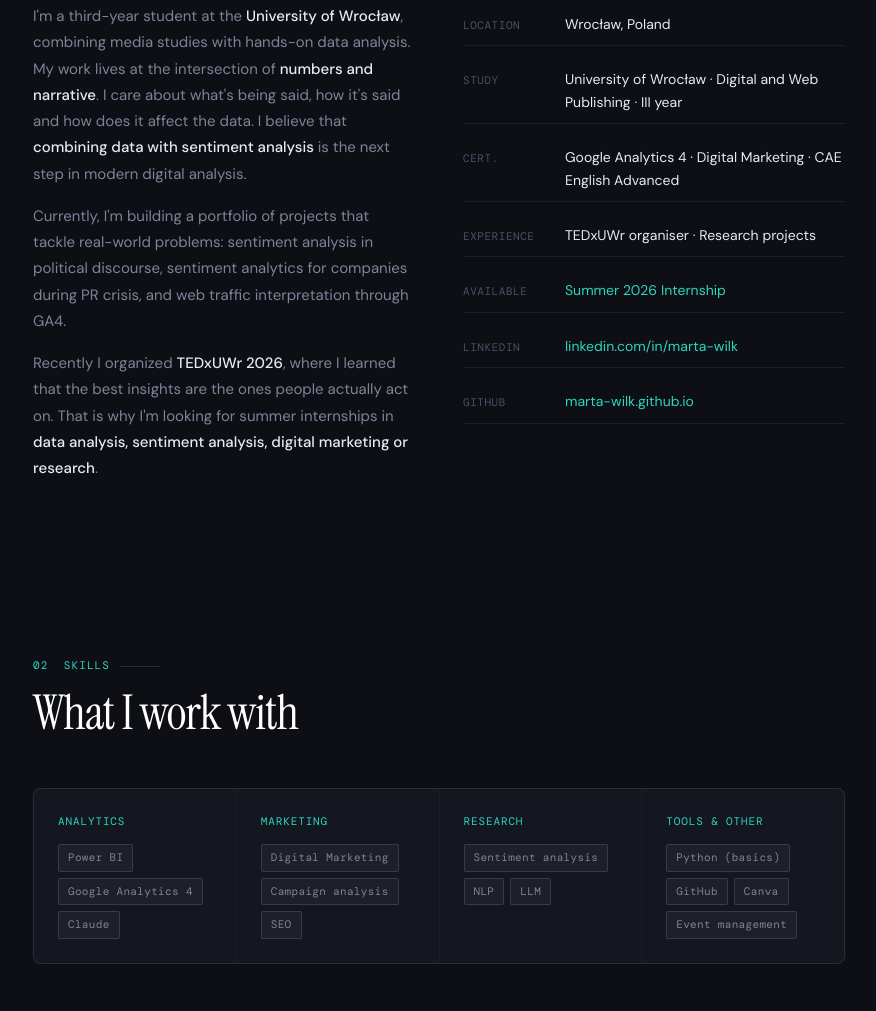
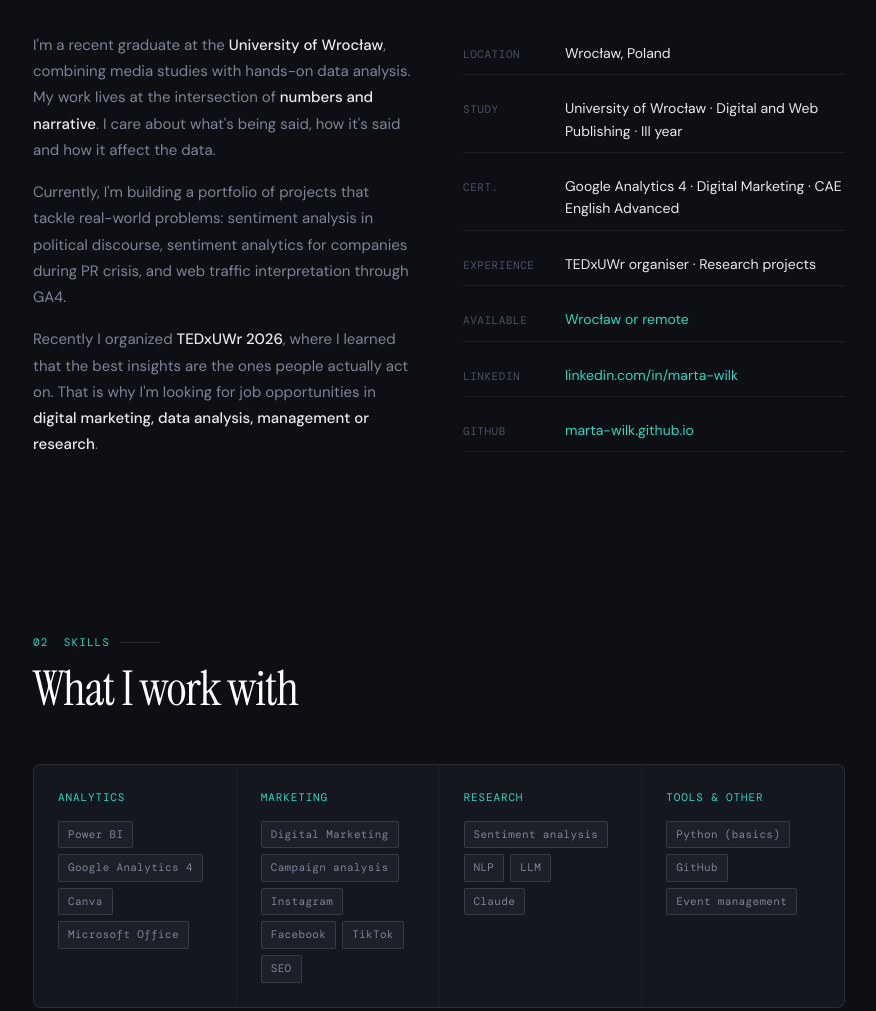
Before and after one commit to marW-lupus-ops/marta-wilk.github.io, a plain HTML site: page index.html in a window 1280 px wide. Shown: the part 1027-2038 px from the top of the page, without its empty margins (201-1077 px from the left). Drawn offline with nearby package versions, Linux system fonts and the light colour scheme; a web font is replaced by a local one.

Commit message:
Revise personal details and skills in index.html
Updated personal information and skills in the hero section and about section. Revised internship and job opportunity descriptions.

```diff
--- a/index.html
+++ b/index.html
@@ -512,9 +512,9 @@
     <p class="hero-tag">Data &amp; Sentiment Analyst</p>
     <h1>Where numbers<br>meet <em>narrative</em>.</h1>
     <p class="hero-desc">
-      Third-year student at the University of Wrocław.
-      I combine sentiment analysis with Google Analytics, Power BI
-      to find patterns that matter — and make them visible.
+      Recent graduate, starting a Master's degree in October 2026 at the University of Wrocław.
+      I specialise in digital marketing and management combining data with creative approach.
+      I find patterns that matter — and make them visible.
     </p>
     <div class="hero-cta">
       <a href="#projects" class="btn btn-primary">View projects</a>
@@ -545,15 +545,13 @@
     <div class="about-grid">
       <div class="about-text">
         <p>
-          I'm a third-year student at the <strong>
+          I'm a recent graduate at the <strong>
           University of Wrocław</strong>,
           combining media studies with hands-on data analysis.
           My work lives at the intersection of
           <strong>numbers and narrative</strong>.
           I care about what's being said, how it's said
-          and how does it affect the data. I believe that <strong>
-          combining data with sentiment analysis </strong>
-          is the next step in modern digital analysis.
+          and how it affect the data.
         </p>
         <p>
           Currently, I'm building a portfolio of projects that
@@ -566,9 +564,9 @@
           Recently I organized <strong>TEDxUWr 2026</strong>,
           where I learned that the best insights are
           the ones people actually act on.
-          That is why I'm looking for summer internships in
-          <strong>data analysis, sentiment analysis,
-            digital marketing or research</strong>.
+          That is why I'm looking for job opportunities in
+          <strong>digital marketing, data analysis,
+            management or research</strong>.
         </p>
       </div>
       <div class="about-info">
@@ -592,7 +590,7 @@
         <div class="info-row">
           <span class="info-key">Available</span>
           <span class="info-val">
-            <a href="#contact">Summer 2026 Internship</a></span>
+            <a href="#contact">Wrocław or remote</a></span>
         </div>
         <div class="info-row">
           <span class="info-key">LinkedIn</span>
@@ -624,7 +622,8 @@
         <div class="skill-tags">
           <span class="tag">Power BI</span>
           <span class="tag">Google Analytics 4</span>
-          <span class="tag">Claude</span>
+          <span class="tag">Canva</span>
+          <span class="tag">Microsoft Office</span>
 
         </div>
       </div>
@@ -633,6 +632,9 @@
         <div class="skill-tags">
           <span class="tag">Digital Marketing</span>
           <span class="tag">Campaign analysis</span>
+          <span class="tag">Instagram</span>
+          <span class="tag">Facebook</span>
+          <span class="tag">TikTok</span>
           <span class="tag">SEO</span>
 
         </div>
@@ -643,6 +645,7 @@
           <span class="tag">Sentiment analysis</span>
           <span class="tag">NLP</span>
           <span class="tag">LLM</span>
+          <span class="tag">Claude</span>
         </div>
       </div>
       <div class="skill-group">
@@ -650,7 +653,6 @@
         <div class="skill-tags">
           <span class="tag">Python (basics)</span>
           <span class="tag">GitHub</span>
-          <span class="tag">Canva</span>
           <span class="tag">Event management</span>
         </div>
       </div>
@@ -717,9 +719,8 @@
     <h2>Let's talk</h2>
     <div class="contact-box">
       <p>
-        I'm looking for a <strong>summer internship</strong> in data analysis,
-        sentiment analysis,
-        digital marketing or research :)
+        I'm looking for a <strong>summer internship</strong> in digital marketing,
+        management, data analysis or research :)
       </p>
       <div class="contact-links">
         <a href="mailto:marta.agnieszka.wilk@gmail.com" class="contact-link"
```
